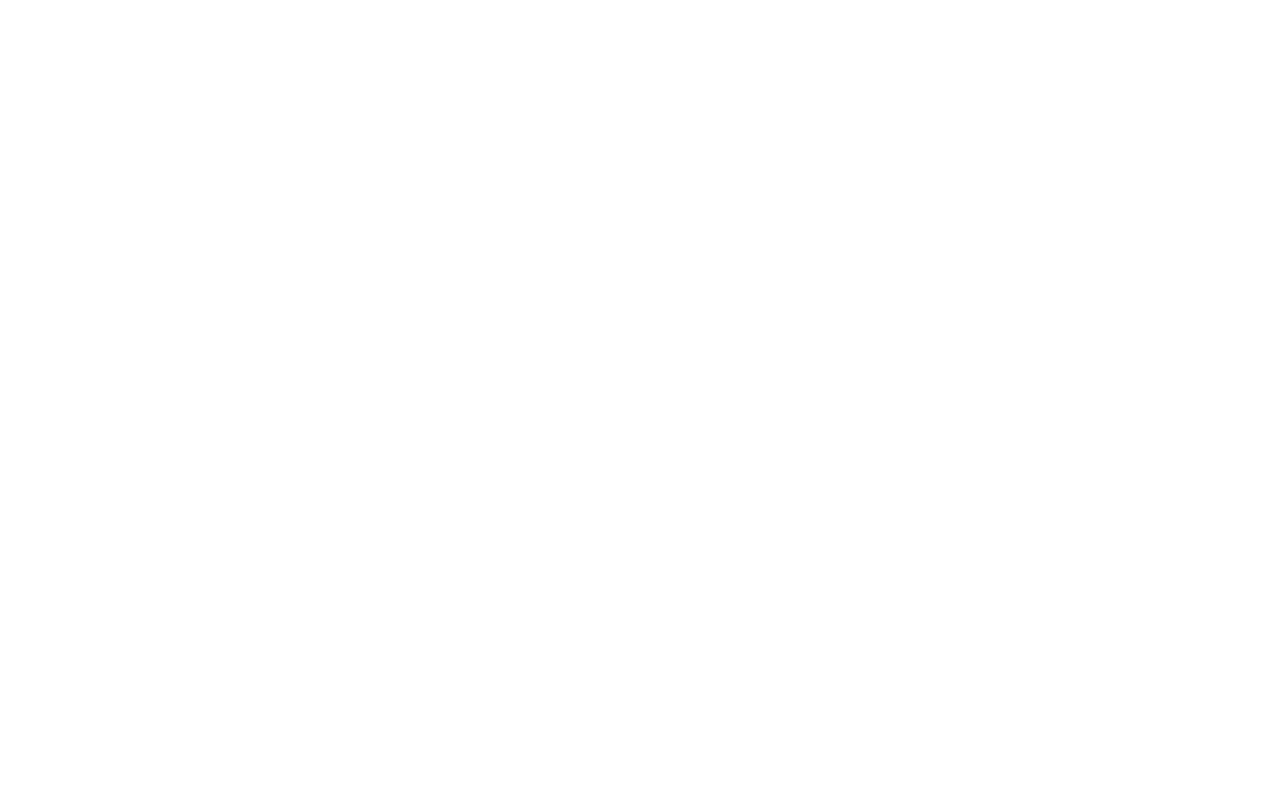
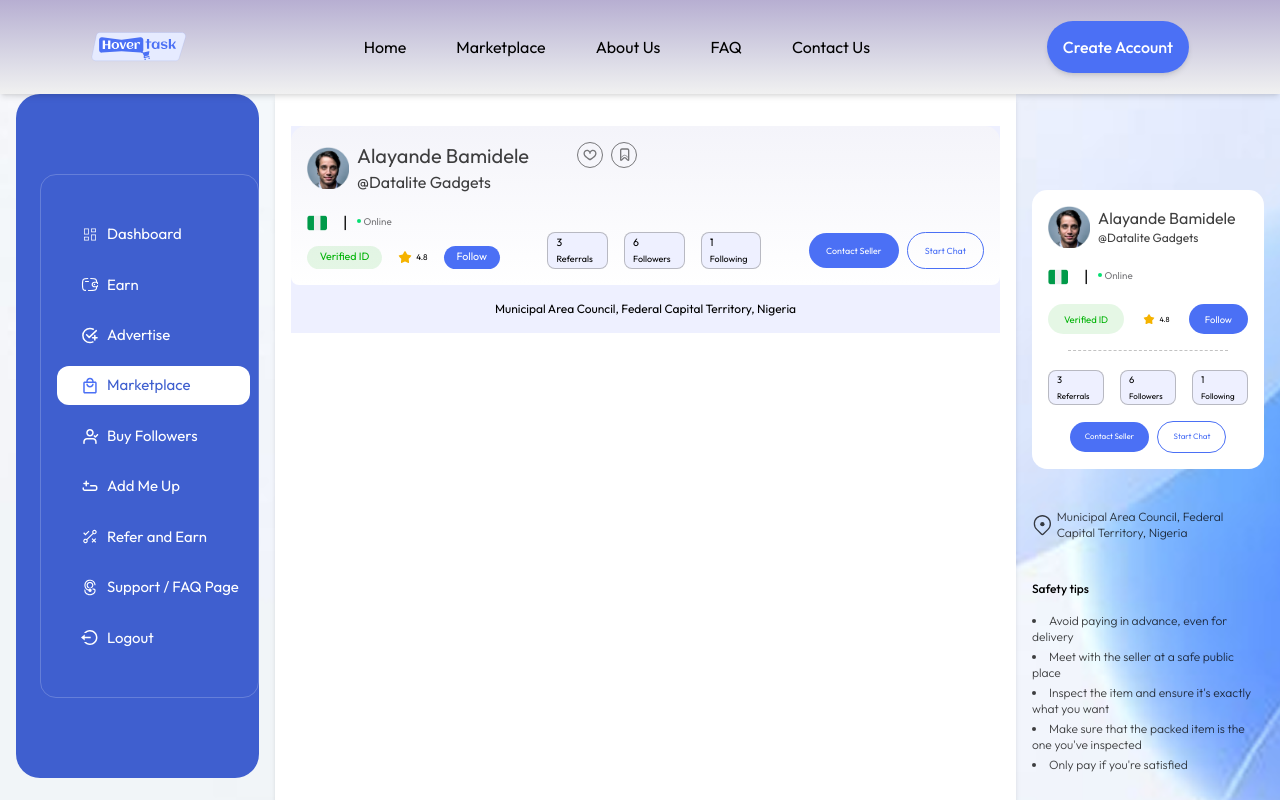
Before and after one commit to Hovertask/Hovertask, a React (Vite) app: page /marketplace/seller/1 in a window 1280 px wide. Before the commit this address had no page. Shown: the top 800 px of the page. Built offline with nearby package versions, Linux system fonts and the light colour scheme.

Commit message:
feat: add SellerProfilePage and update routing for seller and product details

```diff
--- a/src/App.tsx
+++ b/src/App.tsx
@@ -12,7 +12,8 @@
 import BestDealServices from "./pages/marketplace/best-deal-services";
 import TrendingWomensWear from "./pages/marketplace/trending-womens-wear";
 import HottestDealsServices from "./pages/marketplace/hottest-deals-services";
-import SingleProduct from "./pages/marketplace/[id]";
+import SingleProduct from "./pages/marketplace/product/[id]";
+import SellerProfilePage from "./pages/marketplace/seller/[id]";
 
 const App = () => {
     return (
@@ -34,6 +35,7 @@
                         <Route path="hottest-deals-services" element={<HottestDealsServices />} />
                     </Route>
                     <Route path="marketplace/product/:id" element={<SingleProduct />} />
+                    <Route path="marketplace/seller/:id" element={<SellerProfilePage />} />
                 </Route>
                 {/* Public routes */}
             </Routes>
--- a/src/pages/marketplace/[id]/components/Body.tsx
+++ b/src/pages/marketplace/product/[id]/components/Body.tsx
@@ -46,7 +46,7 @@
                     <img src="/assets/images/demo-avatar.png" width={52} alt="Seller avatar" />
                     <div>
                         <h1 className="text-2xl">Datalite Gadgets</h1>
-                        <Link className="text-base" to="#">
+                        <Link className="text-base" to="/marketplace/seller/id">
                             View Profile
                         </Link>
                     </div>
--- /dev/null
+++ b/src/pages/marketplace/product/[id]/index.tsx
@@ -0,0 +1,17 @@
+import SideNav from "../../../dashboard/components/SideNav";
+import SingleProductBody from "./components/Body";
+import SellersInfo from "./components/SellersInfo";
+
+const SingleProduct = () => {
+    return (
+        <main className="hero overflow-hidden lg:px-4">
+            <div className="grid max-lg:grid-cols-1 gap-4 max-xl:grid-cols-[1fr_232px] xl:grid-cols-[243px_1fr_232px] max-w-screen-xl mx-auto">
+                <SideNav />
+                <SingleProductBody />
+                <SellersInfo />
+            </div>
+        </main>
+    );
+};
+
+export default SingleProduct;
--- /dev/null
+++ b/src/pages/marketplace/seller/[id]/components/Body.tsx
@@ -0,0 +1,77 @@
+import { GiRoundStar } from "react-icons/gi";
+import { TiBookmark, TiHeartOutline } from "react-icons/ti";
+
+export const SellerProfile = () => {
+    return (
+        <div className="bg-white shadow-md px-4 py-8 space-y-8 overflow-hidden">
+            <div className="bg-[#EEF0FF]">
+                <div className="bg-gradient-to-b from-[#F4F4FA] to-white rounded-b-lg p-4 rounded-[15.2px] space-y-4">
+                    <div className="flex gap-2 items-center">
+                        <img width={42} height={42} src="/assets/images/demo-avatar.png" alt="Avatar" />
+                        <div className="flex gap-12 flex-wrap">
+                            <div className="text-[#000000BF]">
+                                <p className="text-xl">Alayande Bamidele</p>
+                                <p className="text-[#000000BF]">@Datalite Gadgets</p>
+                            </div>
+                            <div className="flex gap-2 h-fit text-[#77777A]">
+                                <button className="p-1 rounded-full border border--[#77777A]">
+                                    <TiHeartOutline />
+                                </button>
+                                <button className="p-1 rounded-full border border--[#77777A]">
+                                    <TiBookmark />
+                                </button>
+                            </div>
+                        </div>
+                    </div>
+                    <div className="flex justify-between items-end">
+                        <div className="space-y-3">
+                            <div className="flex gap-4 items-center">
+                                <img src="/assets/images/twemoji_flag-nigeria.png" width={20} alt="Flag" /> |{" "}
+                                <span className="relative text-[#77777A] text-[9.82px]">
+                                    Online{" "}
+                                    <span className="absolute -left-1.5 top-1 h-1 w-1 bg-green-400 rounded-full"></span>
+                                </span>
+                            </div>
+                            <div className="flex justify-between gap-4">
+                                <div className="text-[#00B306] bg-[#00B3061A] text-[10.66px] px-[12.8px] py-[3.2px] rounded-full text-center">
+                                    Verified ID
+                                </div>
+                                <div className="text-[8.24px] flex items-center gap-1">
+                                    <GiRoundStar size={14} color="#F5B300" /> 4.8
+                                </div>
+                                <button className="text-white bg-base text-[10.66px] px-[12.8px] py-[3.2px] rounded-full text-center">
+                                    Follow
+                                </button>
+                            </div>
+                        </div>
+                        <div className="flex gap-4">
+                            <div className="bg-[#EEF0FF] w-[60.61px] h-[37.04px] px-2 py-0.5 rounded-lg flex flex-col gap-0.5 border-1 border-[#66666666] flex-1">
+                                <span className="text-[10.58px]">3</span>
+                                <span className="text-[8.98px]">Referrals</span>
+                            </div>
+                            <div className="bg-[#EEF0FF] w-[60.61px] h-[37.04px] px-2 py-0.5 rounded-lg flex flex-col gap-0.5 border-1 border-[#66666666] flex-1">
+                                <span className="text-[10.58px]">6</span>
+                                <span className="text-[8.98px]">Followers</span>
+                            </div>
+                            <div className="bg-[#EEF0FF] w-[60.61px] h-[37.04px] px-2 py-0.5 rounded-lg flex flex-col gap-0.5 border-1 border-[#66666666] flex-1">
+                                <span className="text-[10.58px]">1</span>
+                                <span className="text-[8.98px]">Following</span>
+                            </div>
+                        </div>
+                        <div className="flex gap-2 flex-wrap justify-center items-center">
+                            <button className="cursor-pointer active:scale-90 transition-transform text-[8.89px] px-[17.06px] py-[10.67px] w-fit bg-base rounded-[20.01px] text-white">
+                                Contact Seller
+                            </button>
+                            <button className="cursor-pointer active:scale-90 transition-transform text-[8.89px] px-[17.06px] py-[10.67px] w-fit border-base border-1 rounded-[20.01px] text-base">
+                                Start Chat
+                            </button>
+                        </div>
+                    </div>
+                </div>
+                <p className="text-xs text-center p-4">Municipal Area Council, Federal Capital Territory, Nigeria</p>
+            </div>
+        </div>
+    );
+};
+
+export default SellerProfile;
--- /dev/null
+++ b/src/pages/marketplace/seller/[id]/components/SellersInfo.tsx
@@ -0,0 +1,76 @@
+import { GiRoundStar } from "react-icons/gi";
+import { GoLocation } from "react-icons/go";
+
+const SellersInfo = () => {
+    return (
+        <div className="lg:mt-24 space-y-10 max-lg:p-4">
+            <div className="bg-white p-4 rounded-[15.2px] space-y-4">
+                <div className="flex gap-2">
+                    <img width={42} height={42} src="/assets/images/demo-avatar.png" alt="Avatar" />
+                    <div className="text-[#000000BF]">
+                        <p>Alayande Bamidele</p>
+                        <p className="text-xs">@Datalite Gadgets</p>
+                    </div>
+                </div>
+                <div className="flex gap-4 items-center">
+                    <img src="/assets/images/twemoji_flag-nigeria.png" width={20} alt="Flag" /> |{" "}
+                    <span className="relative text-[#77777A] text-[9.82px]">
+                        Online <span className="absolute -left-1.5 top-1 h-1 w-1 bg-green-400 rounded-full"></span>
+                    </span>
+                </div>
+                <div className="flex justify-between gap-4">
+                    <div className="text-[#00B306] bg-[#00B3061A] text-[9.5px] px-4 py-2 rounded-full text-center">
+                        Verified ID
+                    </div>
+                    <div className="text-[7.34px] flex items-center gap-1">
+                        <GiRoundStar size={12} color="#F5B300" /> 4.8
+                    </div>
+                    <button className="text-white bg-base text-[9.5px] px-4 py-2 rounded-full text-center">
+                        Follow
+                    </button>
+                </div>
+                <div className="h-1 border-t border-dashed border-[#66666666] w-[80%] mx-auto"></div>
+                <div className="flex gap-4">
+                    <div className="bg-[#EEF0FF] px-2 py-0.5 rounded-lg flex flex-col gap-0.5 border-1 border-[#66666666] flex-1">
+                        <span className="text-[9.43px]">3</span>
+                        <span className="text-[8px]">Referrals</span>
+                    </div>
+                    <div className="bg-[#EEF0FF] px-2 py-0.5 rounded-lg flex flex-col gap-0.5 border-1 border-[#66666666] flex-1">
+                        <span className="text-[9.43px]">6</span>
+                        <span className="text-[8px]">Followers</span>
+                    </div>
+                    <div className="bg-[#EEF0FF] px-2 py-0.5 rounded-lg flex flex-col gap-0.5 border-1 border-[#66666666] flex-1">
+                        <span className="text-[9.43px]">1</span>
+                        <span className="text-[8px]">Following</span>
+                    </div>
+                </div>
+                <div className="flex gap-2 flex-wrap justify-center items-center">
+                    <button className="cursor-pointer active:scale-90 transition-transform text-[7.92px] px-[15.2px] py-[9.5px] w-fit bg-base rounded-[20.01px] text-white">
+                        Contact Seller
+                    </button>
+                    <button className="cursor-pointer active:scale-90 transition-transform text-[7.92px] px-[15.2px] py-[9.5px] w-fit border-base border-1 rounded-[20.01px] text-base">
+                        Start Chat
+                    </button>
+                </div>
+            </div>
+            <div className="flex items-center gap-1">
+                <GoLocation size={30} color="#000000BF" />{" "}
+                <p className="text-xs font-light text-[#000000BF]">
+                    Municipal Area Council, Federal Capital Territory, Nigeria
+                </p>
+            </div>
+            <div className="text-xs space-y-4">
+                <h3 className="font-medium">Safety tips</h3>
+                <ul className="text-[#000000BF] font-light space-y-1 list-disc list-inside">
+                    <li>Avoid paying in advance, even for delivery</li>
+                    <li>Meet with the seller at a safe public place</li>
+                    <li>Inspect the item and ensure it's exactly what you want</li>
+                    <li>Make sure that the packed item is the one you've inspected</li>
+                    <li>Only pay if you're satisfied</li>
+                </ul>
+            </div>
+        </div>
+    );
+};
+
+export default SellersInfo;
--- a/src/pages/marketplace/[id]/index.tsx
+++ b/src/pages/marketplace/seller/[id]/index.tsx
@@ -1,17 +1,17 @@
-import SideNav from "../../dashboard/components/SideNav";
-import SingleProductBody from "./components/Body";
+import SideNav from "../../../dashboard/components/SideNav";
+import SellerProfile from "./components/Body";
 import SellersInfo from "./components/SellersInfo";
 
-const SingleProduct = () => {
+const SellerProfilePage = () => {
     return (
         <main className="hero overflow-hidden lg:px-4">
             <div className="grid max-lg:grid-cols-1 gap-4 max-xl:grid-cols-[1fr_232px] xl:grid-cols-[243px_1fr_232px] max-w-screen-xl mx-auto">
                 <SideNav />
-                <SingleProductBody />
+                <SellerProfile />
                 <SellersInfo />
             </div>
         </main>
     );
 };
 
-export default SingleProduct;
+export default SellerProfilePage;
```
Also changed, not shown: src/pages/marketplace/product/[id]/components/SellersInfo.tsx (renamed from src/pages/marketplace/[id]/components/SellersInfo.tsx).
